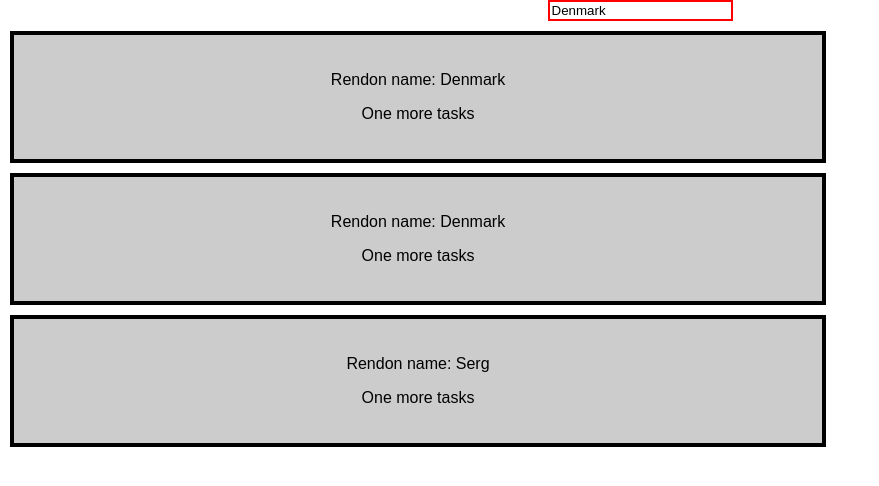
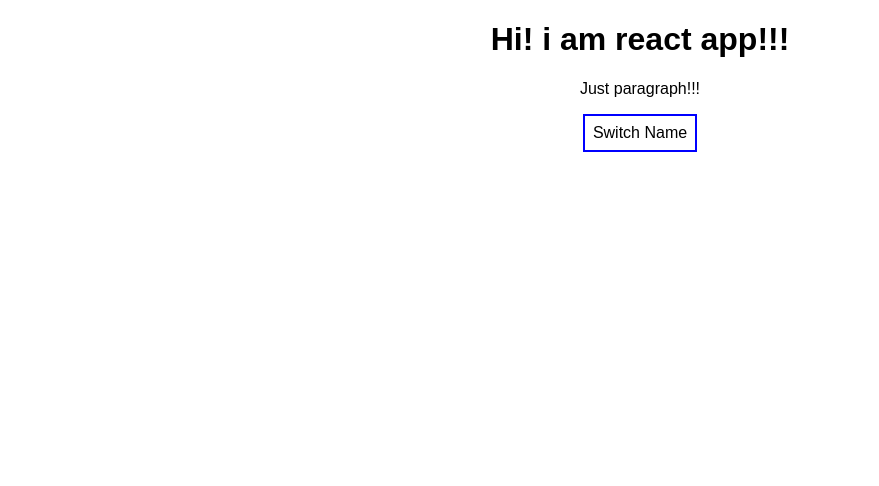
Before and after one commit to VKuzmich/my-app, a React (Create React App) app: page / in a window 1280 px wide. Shown: the top 486 px of the page, without its empty margins (0-879 px from the left). Built offline with nearby package versions, Linux system fonts and the light colour scheme.

Commit message:
00054 handling dynamically content

```diff
--- a/src/App.js
+++ b/src/App.js
@@ -1,90 +1,103 @@
 import React, { Component } from 'react';
 import './App.css';
-import UserInput from './UserInput/UserInput';
-import UserOutput from './UserOutput/UserOutput';
-// import Person from './Person/Person';
+// import UserInput from './UserInput/UserInput';
+// import UserOutput from './UserOutput/UserOutput';
+import Person from './Person/Person';
 
 
 class App extends Component {
 
+    // state = {
+    //     username: "Denmark"
+    // }
+    //
+    // usernameChangeHandler = (event) => {
+    //     this.setState({username: event.target.value});
+    // }
+    //
+    // render() {
+    //     return (
+    //         <div className='App'>
+    //             <UserInput changed={this.usernameChangeHandler}
+    //                        currentName={this.state.username}/>
+    //             <UserOutput userName={this.state.username} />
+    //             <UserOutput userName={this.state.username} />
+    //             <UserOutput userName='Serg'/>
+    //         </div>
+    //     )
+    // }
+
     state = {
-        username: "Denmark"
+        persons: [
+            { name: 'Ford', age: "12" },
+            { name: 'Dan', age: "22" },
+            { name: 'Kan', age: "32" }
+        ],
+        otherState: "Something other"
     }
 
-    usernameChangeHandler = (event) => {
-        this.setState({username: event.target.value});
+    switchNameHandler = (newName) => {
+        // console.log('was clicked!')
+        // Don't do this - this.state.persons[0].name = "Grigoriy";
+        this.setState({
+            persons: [
+                { name: newName, age: "12" },
+                { name: 'Dan', age: "29" },
+                { name: 'Kan', age: "52" }
+            ]})
+    }
+
+    nameChangedHandler = (event) => {
+        this.setState({
+            persons: [
+                { name: 'Lord', age: "72" },
+                { name: event.target.value, age: "59" },
+                { name: 'San', age: "42" }
+            ],
+            showPersons: false
+        })
+    }
+
+    togglePersonsHandler = () => {
+        const doesShow = this.state.showPersons;
+        this.setState({showPersons: !doesShow });
     }
 
     render() {
-        return (
-            <div className='App'>
-                <UserInput changed={this.usernameChangeHandler}
-                           currentName={this.state.username}/>
-                <UserOutput userName={this.state.username} />
-                <UserOutput userName={this.state.username} />
-                <UserOutput userName='Serg'/>
-            </div>
-        )
+      const style = {
+          backgroundColor: "white",
+          font: 'inherit',
+          border: "2px solid blue",
+          padding: '8px',
+          cursor: 'pointer'
+      };
+
+
+      return (
+          <div className="App">
+            <h1>Hi! i am react app!!!</h1>
+            <p>Just paragraph!!!</p>
+            <button
+                style={style}
+                onClick={this.togglePersonsHandler}>Switch Name</button>
+
+              {this.state.showPersons === true ?
+                  <div>
+
+                      <Person name={this.state.persons[0].name}
+                              age={this.state.persons[0].age}/>
+                      <Person name={this.state.persons[1].name}
+                              age={this.state.persons[1].age}
+                              click={this.switchNameHandler.bind(this, 'Firm')}
+                              changed={this.nameChangedHandler}> My hobbies: hiking! </Person>
+                      <Person name={this.state.persons[2].name}
+                          age={this.state.persons[2].age}/>
+                  </div> : null
+              }
+          </div>
+      );
+      //   return React.createElement('div',  {className: 'App'}, React.createElement('h1', null, 'Hi, i\'m React App!!!') )
     }
-
-    // state = {
-    //     persons: [
-    //         { name: 'Ford', age: "12" },
-    //         { name: 'Dan', age: "22" },
-    //         { name: 'Kan', age: "32" }
-    //     ],
-    //     otherState: "Something other"
-    // }
-    //
-    // switchNameHandler = (newName) => {
-    //     // console.log('was clicked!')
-    //     // Don't do this - this.state.persons[0].name = "Grigoriy";
-    //     this.setState({
-    //         persons: [
-    //             { name: newName, age: "12" },
-    //             { name: 'Dan', age: "29" },
-    //             { name: 'Kan', age: "52" }
-    //         ]})
-    // }
-    //
-    // nameChangedHandler = (event) => {
-    //     this.setState({
-    //         persons: [
-    //             { name: 'Lord', age: "72" },
-    //             { name: event.target.value, age: "59" },
-    //             { name: 'San', age: "42" }
-    //         ]})
-    // }
-    //
-    // render() {
-    //   const style = {
-    //       backgroundColor: "white",
-    //       font: 'inherit',
-    //       border: "2px solid blue",
-    //       padding: '8px',
-    //       cursor: 'pointer'
-    //   };
-    //
-    //
-    //   return (
-    //       <div className="App">
-    //         <h1>Hi! i am react app!!!</h1>
-    //         <p>Just paragraph!!!</p>
-    //         <button
-    //             style={style}
-    //             onClick={() => this.switchNameHandler('Dorogoi')}>Switch Name</button>
-    //         <Person name={this.state.persons[0].name}
-    //                 age={this.state.persons[0].age}/>
-    //         <Person name={this.state.persons[1].name}
-    //                 age={this.state.persons[1].age}
-    //                 click={this.switchNameHandler.bind(this, 'Firm')}
-    //                 changed={this.nameChangedHandler}> My hobbies: hiking! </Person>
-    //         <Person name={this.state.persons[2].name}
-    //                 age={this.state.persons[2].age}/>
-    //       </div>
-    //   );
-    //   //   return React.createElement('div',  {className: 'App'}, React.createElement('h1', null, 'Hi, i\'m React App!!!') )
-    // }
 }
 
 export default App;
```
